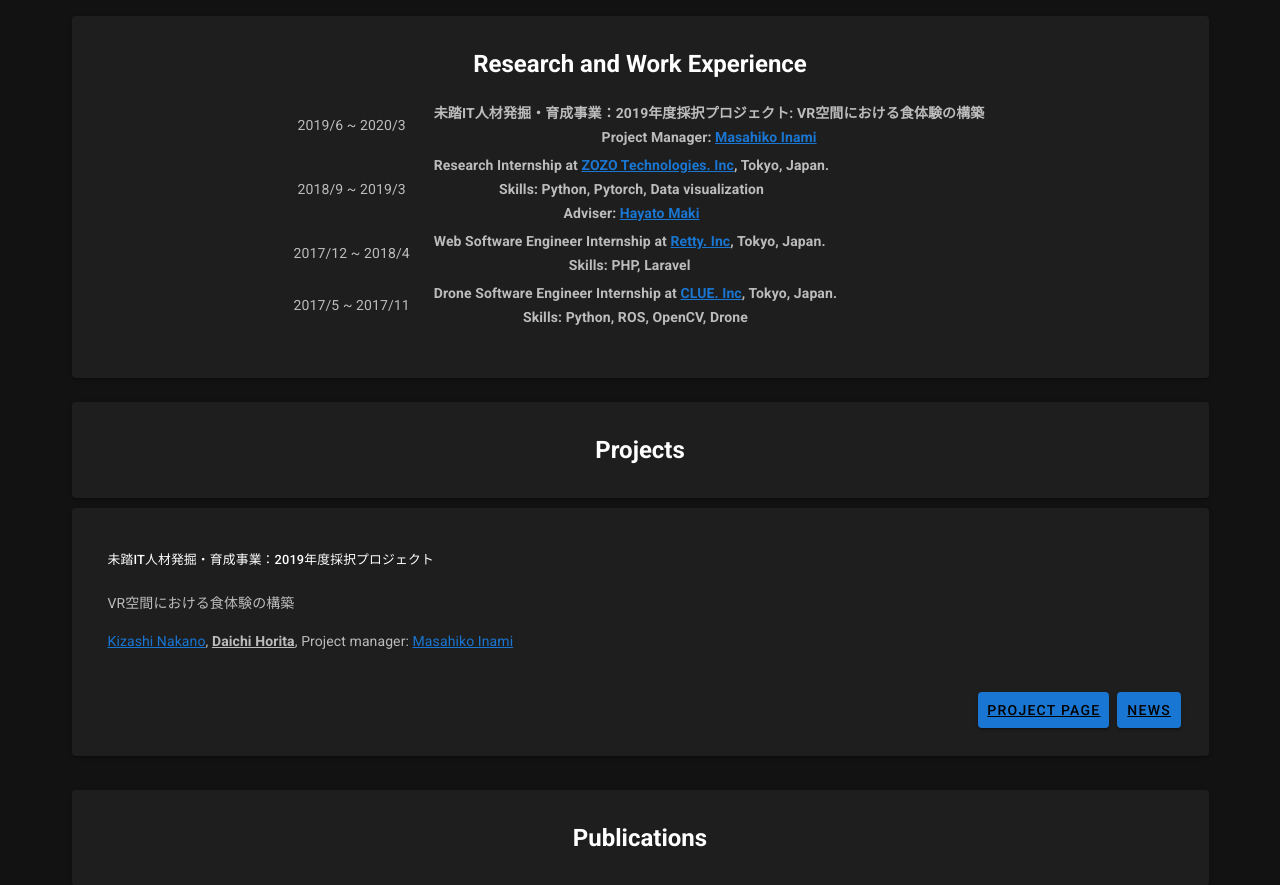
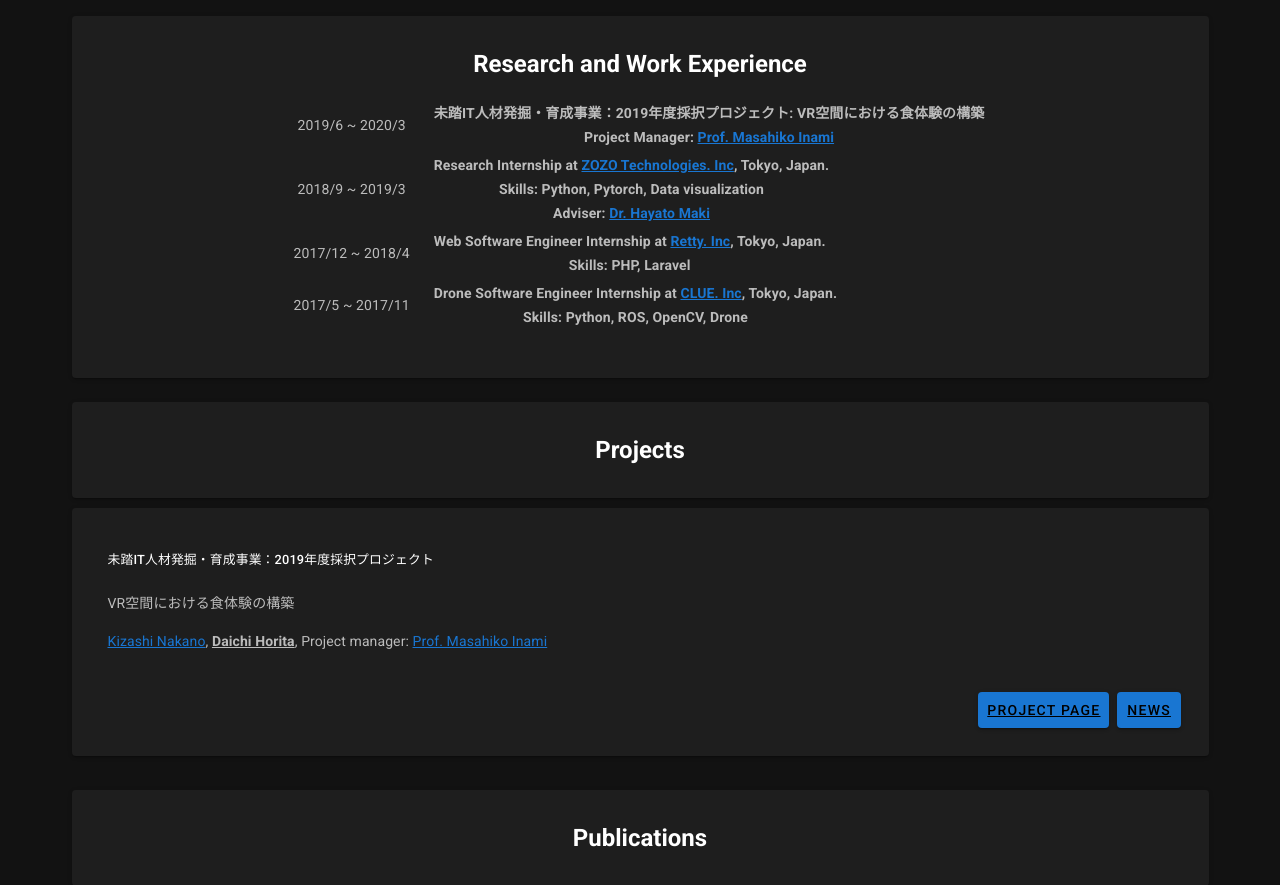
Before and after one commit to UdonDa/udoooom, a Nuxt app: page / in a window 1280 px wide. Shown: the part 1100-1985 px from the top of the page. Built offline with nearby package versions, Linux system fonts and the light colour scheme.

Commit message:
fix name

```diff
--- a/pages/index.vue
+++ b/pages/index.vue
@@ -124,7 +124,7 @@
                         <th>未踏IT人材発掘・育成事業：2019年度採択プロジェクト: VR空間における食体験の構築</th>
                       </tr>
                       <tr>
-                        <th>Project Manager: <a href="https://twitter.com/drinami" target="_blank" rel="noopener noreferrer">Masahiko Inami</a></th>
+                        <th>Project Manager: <a href="https://twitter.com/drinami" target="_blank" rel="noopener noreferrer">Prof. Masahiko Inami</a></th>
                       </tr>
                     </table>
                   </th>
@@ -141,7 +141,7 @@
                         <th>Skills: Python, Pytorch, Data visualization</th>
                       </tr>
                       <tr>
-                        Adviser: <a href="https://sites.google.com/view/hayatomaki" target="_blank" rel="noopener noreferrer">Hayato Maki</a>
+                        Adviser: <a href="https://sites.google.com/view/hayatomaki" target="_blank" rel="noopener noreferrer">Dr. Hayato Maki</a>
                       </tr>
                     </table>
                   </th>
@@ -202,7 +202,7 @@
             <v-card-title class="content--work--title">未踏IT人材発掘・育成事業：2019年度採択プロジェクト</v-card-title>
             <v-card-text>
               <p>VR空間における食体験の構築</p>
-              <p><a href="https://twitter.com/signs0302" target="_blank" rel="noopener noreferrer">Kizashi Nakano</a>, <u><b>Daichi Horita</b></u>, Project manager: <a href="https://twitter.com/drinami" target="_blank" rel="noopener noreferrer">Masahiko Inami</a></p>
+              <p><a href="https://twitter.com/signs0302" target="_blank" rel="noopener noreferrer">Kizashi Nakano</a>, <u><b>Daichi Horita</b></u>, Project manager: <a href="https://twitter.com/drinami" target="_blank" rel="noopener noreferrer">Prof. Masahiko Inami</a></p>
             </v-card-text>
             <v-card-actions>
               <v-spacer />
```
